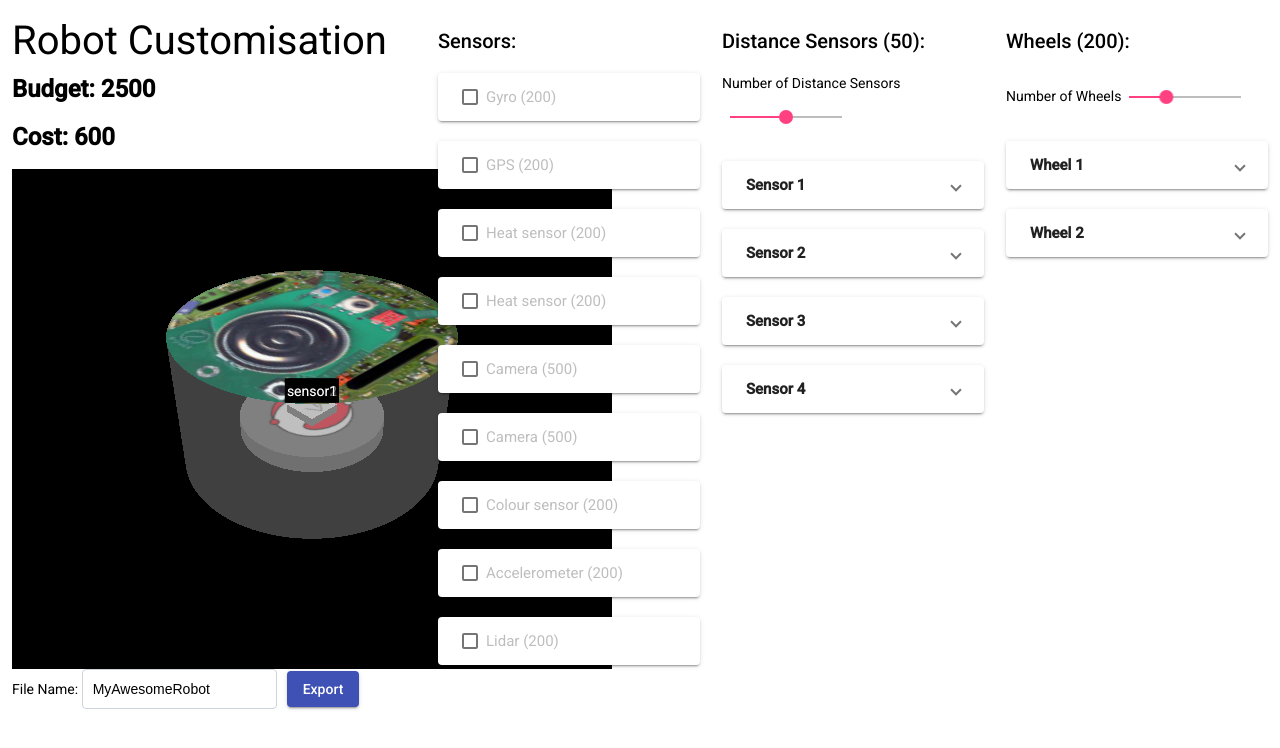
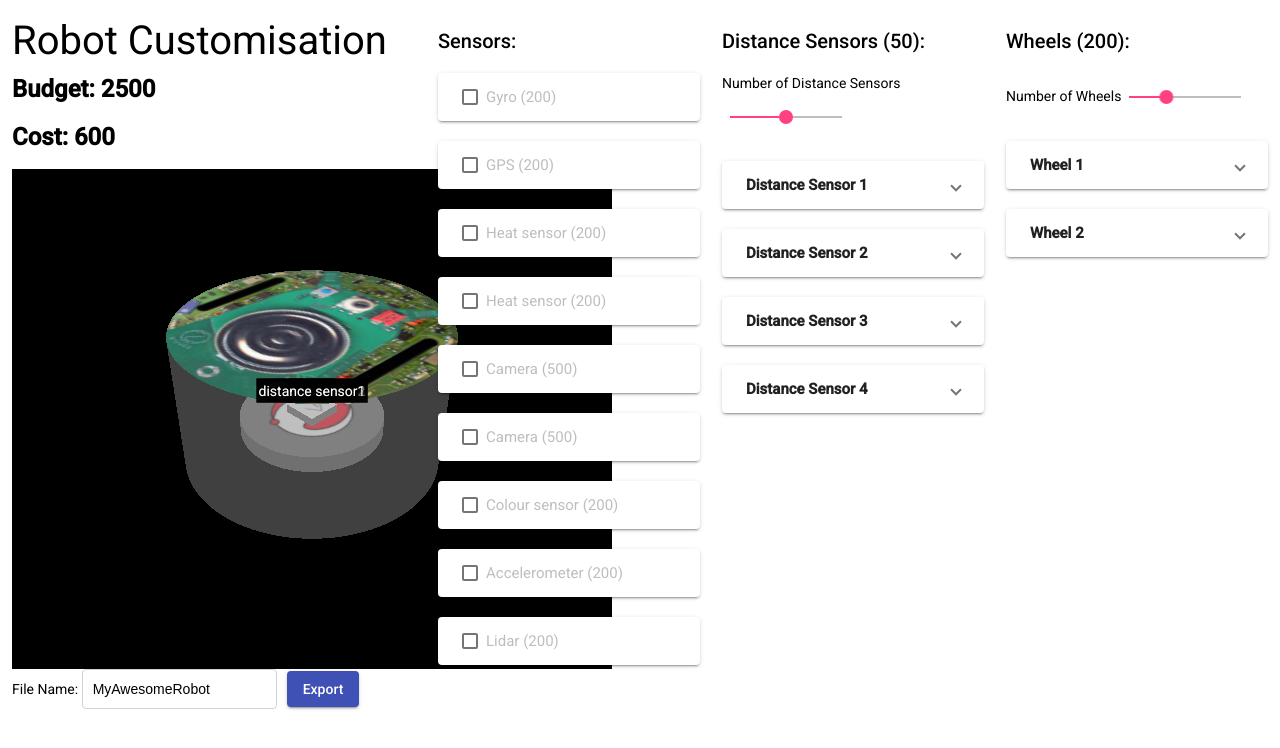
Before and after one commit to robocup-junior/erebus-robot-customisation, an Angular app: page / in a window 1280 px wide. Shown: the top 748 px of the page. Built offline with nearby package versions, Linux system fonts and the light colour scheme.

Commit message:
Changed name sensors to distance sensors

```diff
--- a/src/app/app.component.html
+++ b/src/app/app.component.html
@@ -36,7 +36,7 @@
         <br>
         <br>
         <div *ngFor="let dist of distsIterator; let j = index">
-          <app-component-slider [zxmax]=370 [name]="'Sensor'" [number]="j + 1" (component)="addSelectedComponent($event)"></app-component-slider>
+          <app-component-slider [zxmax]=370 [name]="'Distance Sensor'" [number]="j + 1" (component)="addSelectedComponent($event)"></app-component-slider>
         </div>
       </td>
       <td colspan="2">
--- a/src/app/app.component.ts
+++ b/src/app/app.component.ts
@@ -153,8 +153,8 @@ export class AppComponent implements AfterViewInit {
       this.distsIterator = Array(this.numberOfDists).fill(0);
       if (this.previousDistNumber - this.numberOfDists > 0){
         //decreased slider
-        this.selectedDevices["Sensor " + this.previousDistNumber].type = "sub";
-        this.addSelectedComponent(this.selectedDevices["Sensor " + this.previousDistNumber]);
+        this.selectedDevices["Distance Sensor " + this.previousDistNumber].type = "sub";
+        this.addSelectedComponent(this.selectedDevices["Distance Sensor " + this.previousDistNumber]);
       }
       this.cost += (this.numberOfDists * this.distCost) - (this.previousDistNumber * this.distCost)
     } else {
@@ -1046,7 +1046,7 @@ export class AppComponent implements AfterViewInit {
         }
         `;
       }
-      if(this.selectedDevices[component]["name"] == "Sensor"){
+      if(this.selectedDevices[component]["name"] == "Distance Sensor"){
         proto_code += `
         DistanceSensor {
           translation ${x} ${y} ${z}
```
